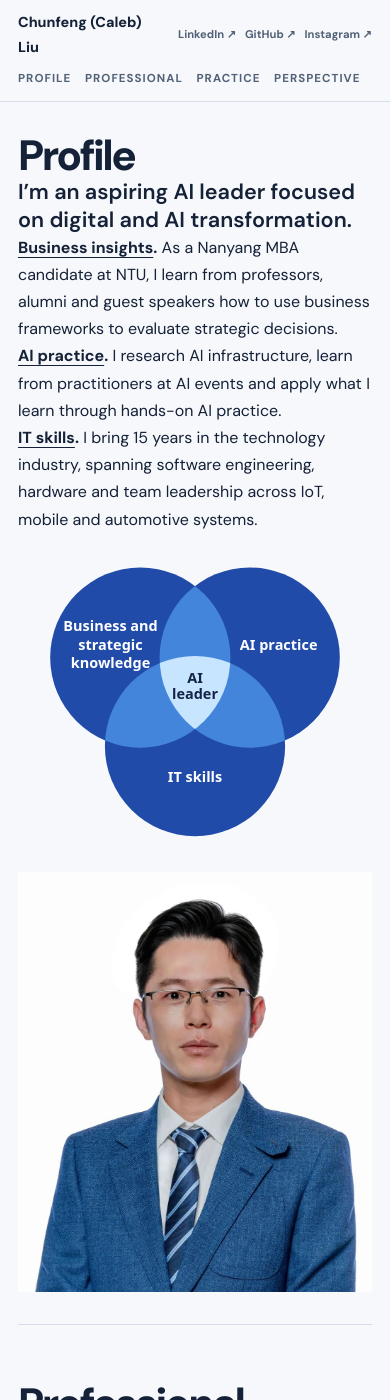
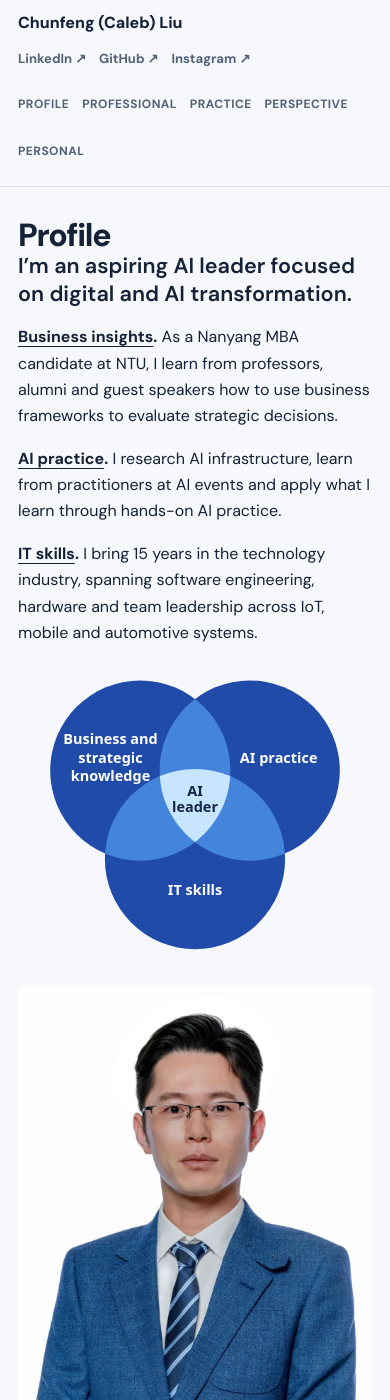
Before and after one commit to sprindy/chunfeng_liu.github.io, a Jekyll site: the page built from index.html, in a window 390 px wide and 1400 px high. Built offline with Jekyll 4.4.1, drawn with Linux system fonts in a browser that asks for light colours; some web fonts are replaced.

Commit message:
Improve mobile reading, navigation, portrait proportions and touch targets

```diff
--- a/assets/site.css
+++ b/assets/site.css
@@ -329,3 +329,33 @@ footer { background: var(--tint); color: var(--ink); border-top: 1px solid var(-
     max-height: none;
   }
 }
+
+@media (max-width: 700px) {
+  html { scroll-padding-top: 11rem; }
+  body { line-height: 1.65; }
+  .header-inner { grid-template-columns: minmax(0, 1fr); }
+  .brand { font-size: 1rem; }
+  .header-inner .contact { grid-row: 2; grid-column: 1; justify-content: flex-start; gap: .8rem; }
+  .contact a { font-size: .82rem; padding-block: .25rem; }
+  .header-inner nav { grid-row: 3; grid-column: 1; flex-wrap: wrap; gap: .15rem .8rem; overflow: visible; }
+  .site-header nav a { display: inline-flex; align-items: center; min-height: 44px; font-size: .75rem; letter-spacing: .04em; }
+  h1, h2 { font-size: clamp(2rem, 8vw, 2.8rem); letter-spacing: -.04em; overflow-wrap: anywhere; }
+  h3 { line-height: 1.25; }
+  .section { padding-block: 2.5rem; }
+  .section h2 { margin-bottom: 1.25rem; }
+  .hero-inner > p + p { margin-top: 1rem; }
+  .hero-portrait { aspect-ratio: 2 / 3; max-height: none; width: min(100%, 360px); justify-self: center; }
+  .skills-grid { grid-template-columns: minmax(0, 1fr); }
+  .skills-grid article { padding: 1.15rem; overflow-wrap: anywhere; }
+  .skills-grid ul { padding-inline-start: 1.25rem; }
+  #blog .series { padding-inline-start: .75rem; }
+  .series a { min-height: 44px; }
+  .prose { padding-block: 2rem; overflow-wrap: anywhere; }
+  .prose h1, .perspective-article h1, .perspective-index h1 { font-size: clamp(2rem, 8vw, 2.75rem); line-height: 1.12; }
+  .prose h2 { font-size: 1.65rem; line-height: 1.2; }
+  .prose table { display: block; max-width: 100%; overflow-x: auto; }
+  .prose pre { max-width: 100%; overflow-x: auto; }
+  .post-engagement button, .post-engagement-actions a { min-height: 44px; }
+  .footer-inner { align-items: flex-start; flex-direction: column; gap: 1rem; }
+  .footer-inner a, .footer-privacy { display: inline-flex; align-items: center; min-height: 44px; }
+}
```
